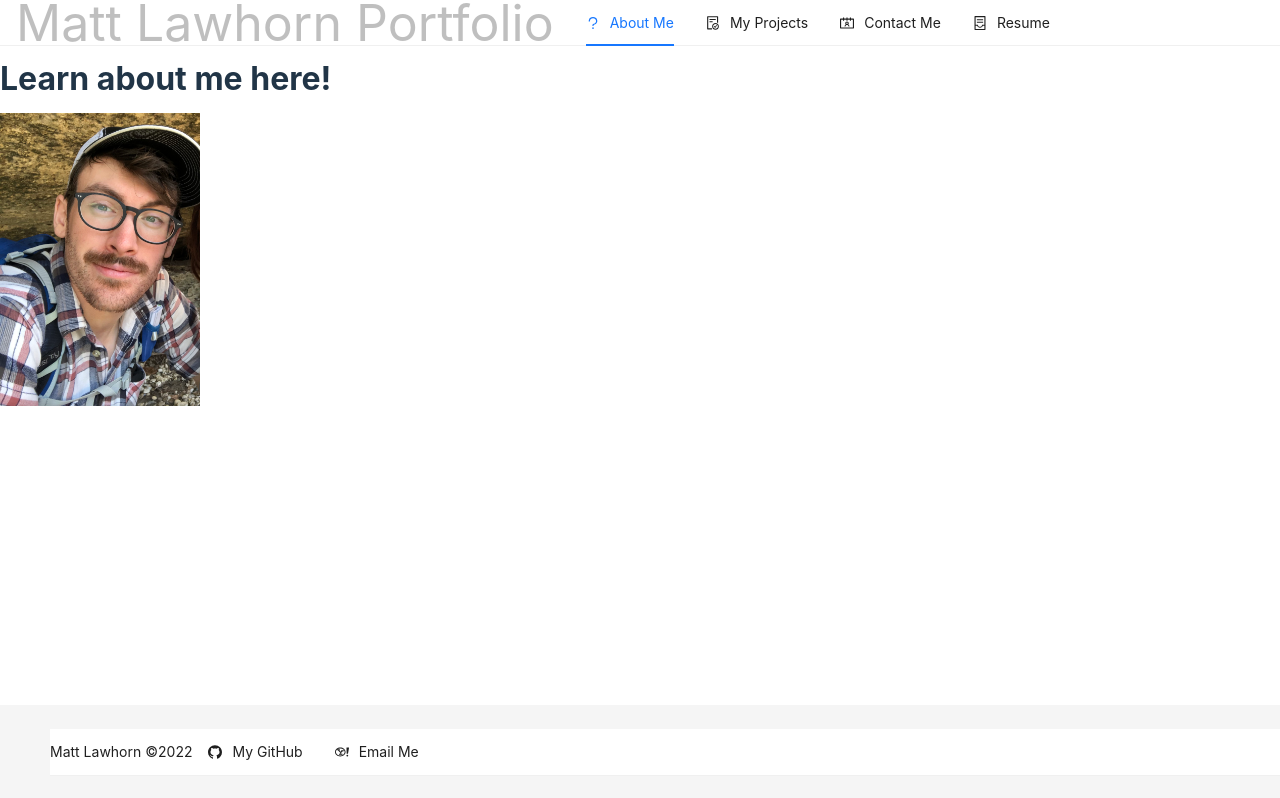
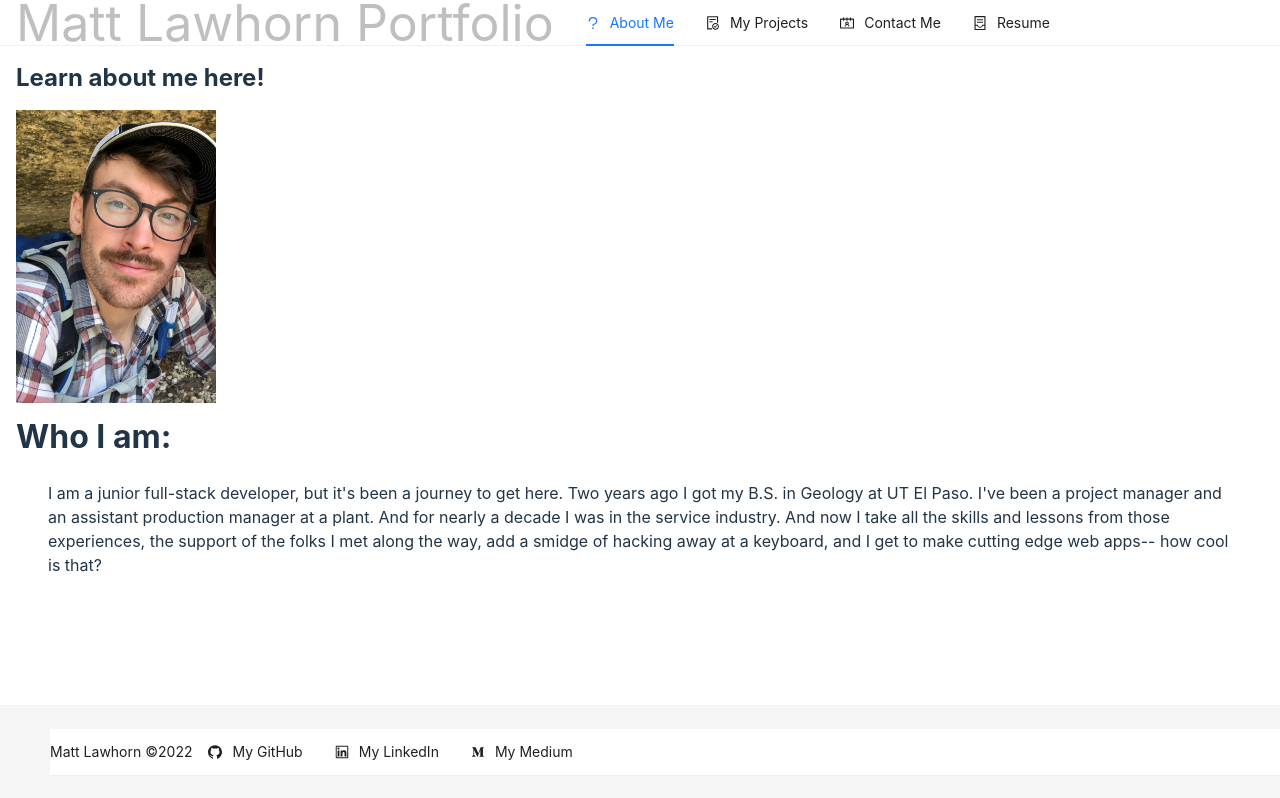
Before and after one commit to Lawhornmatt/Portfolio_ReactPowered, a React (Vite) app: page / in a window 1280 px wide. Shown: the top 798 px of the page. Built offline with nearby package versions, Linux system fonts and the light colour scheme.

Commit message:
About + Tab Icon

```diff
--- a/index.html
+++ b/index.html
@@ -2,9 +2,9 @@
 <html lang="en">
   <head>
     <meta charset="UTF-8" />
-    <link rel="icon" type="image/svg+xml" href="/vite.svg" />
+    <link rel="icon" type="image/svg+xml" href="/trash.svg" />
     <meta name="viewport" content="width=device-width, initial-scale=1.0" />
-    <title>Vite + React</title>
+    <title>Lawhorn Portfolio</title>
   </head>
   <body>
     <div id="root"></div>
--- a/src/components/About.jsx
+++ b/src/components/About.jsx
@@ -4,13 +4,16 @@ import { Image } from 'antd';
 
 const About = () => {
     return(
-        <div>
-            <h1>Learn about me here!</h1>
+        <div style={{ margin: '1rem' }}>
+            <h2>Learn about me here!</h2>
 
             <Image
                 width={200}
                 src="/picofme.jpg"
             />
+
+            <h1>Who I am:</h1>
+            <p style={{ margin: '2rem' }}>I am a junior full-stack developer, but it's been a journey to get here. Two years ago I got my B.S. in Geology at UT El Paso. I've been a project manager and an assistant production manager at a plant. And for nearly a decade I was in the service industry. And now I take all the skills and lessons from those experiences, the support of the folks I met along the way, add a smidge of hacking away at a keyboard, and I get to make cutting edge web apps-- how cool is that?</p>
         </div>
     );
 };
--- a/src/components/Footer.jsx
+++ b/src/components/Footer.jsx
@@ -1,7 +1,7 @@
 import React from 'react';
 import { Layout, Menu } from 'antd';
 
-import { YahooOutlined, GithubOutlined } from '@ant-design/icons';
+import { MediumOutlined, GithubOutlined, LinkedinOutlined } from '@ant-design/icons';
 
 const { Header, Content, Footer } = Layout;
 
@@ -9,15 +9,19 @@ export default function Myfooter (){
     return (
     <Footer style={{ textAlign: 'center', position: 'absolute', bottom: 0, width: '100%' }}>
 
-        <Menu mode="horizontal" defaultSelectedKeys={['about']}>
+        <Menu mode="horizontal">
             <span>Matt Lawhorn ©2022</span>
 
             <Menu.Item key="github" icon={<GithubOutlined />}>
-                <a class="nav-link" href="/about">My GitHub</a>
+                <a class="nav-link" href="https://github.com/Lawhornmatt">My GitHub</a>
             </Menu.Item>
 
-            <Menu.Item key="email" icon={<YahooOutlined />}>
-                <a class="nav-link" href="/about">Email Me</a>
+            <Menu.Item key="linkedin" icon={<LinkedinOutlined />}>
+                <a class="nav-link" href="https://www.linkedin.com/in/matthew-lawhorn/">My LinkedIn</a>
+            </Menu.Item>
+
+            <Menu.Item key="medium" icon={<MediumOutlined />}>
+                <a class="nav-link" href="https://www.zombo.com/">My Medium</a>
             </Menu.Item>
         </Menu>
     </Footer>
```
Also changed, not shown: public/trash.svg (added).
